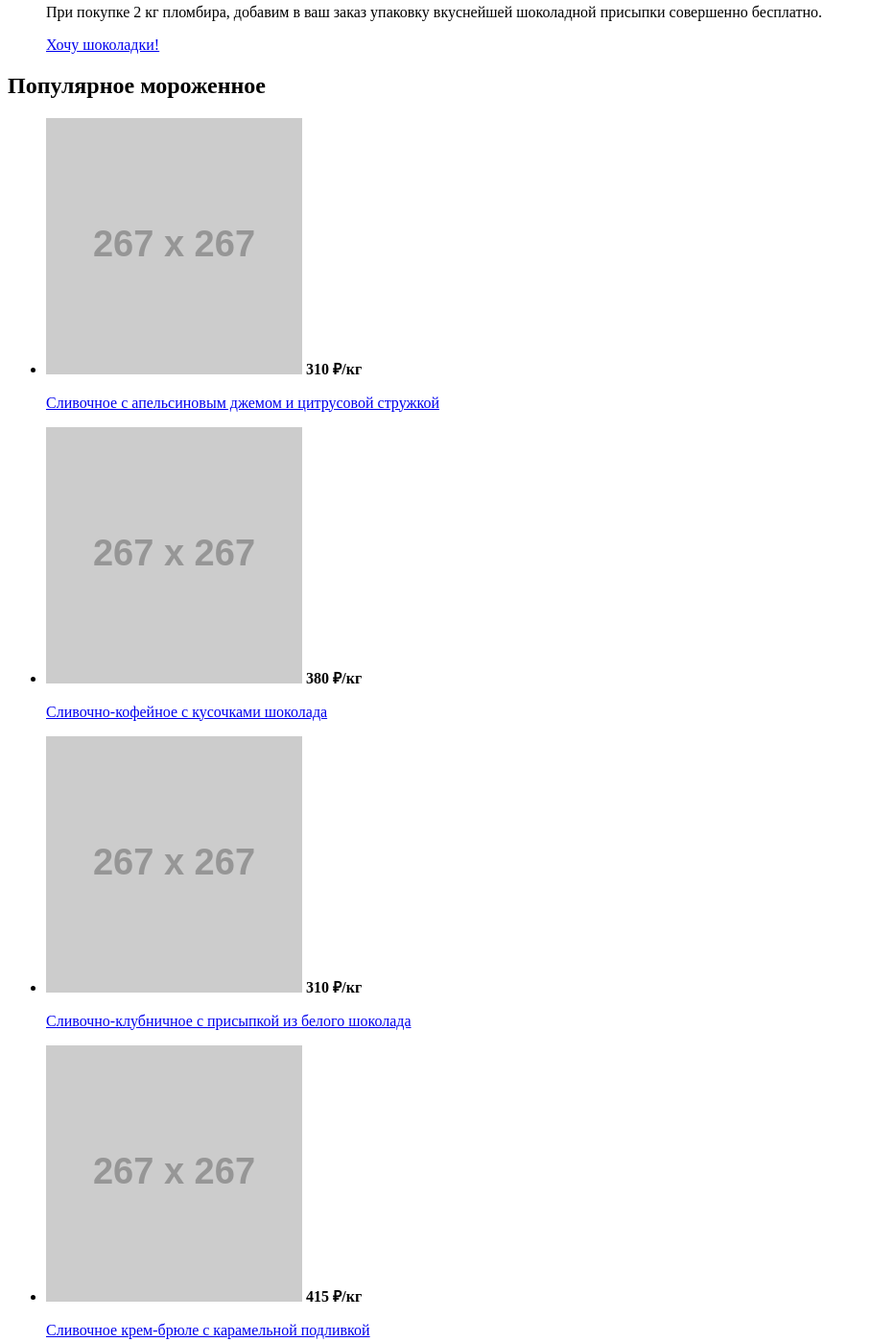
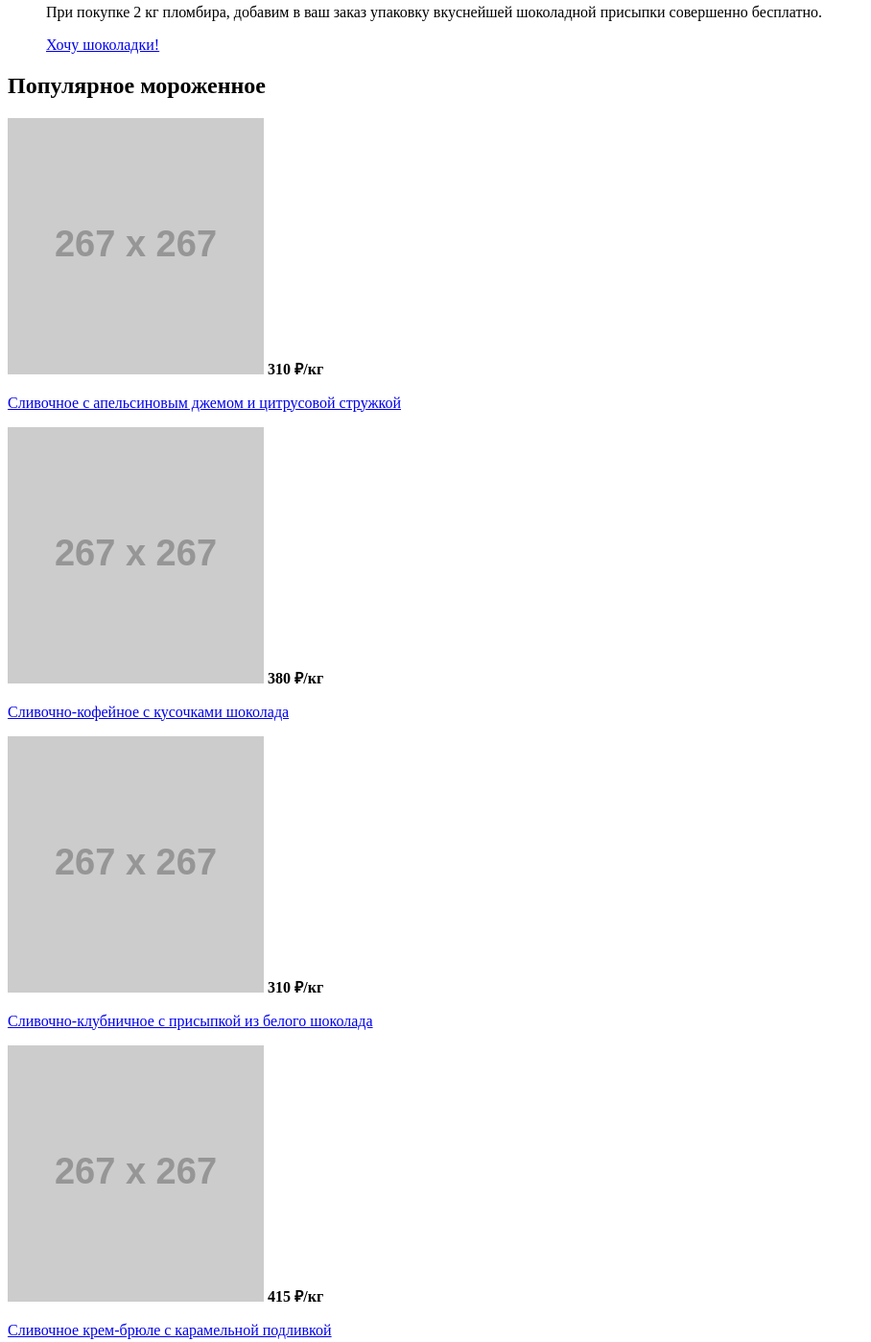
Before and after one commit to grund1k/1761315-gllacy-31, a plain HTML site: page index.html in a window 1280 px wide. Shown: the part 800-2198 px from the top of the page at 96% size, without its empty margins (0-908 px from the left). Drawn offline with Linux system fonts and the light colour scheme; placeholder pictures from the web are drawn by us.

Commit message:
обернул в лого в ссылку + использовал article + поменял на section

```diff
--- a/index.html
+++ b/index.html
@@ -7,7 +7,7 @@
   <body>
 
     <header>
-      <img src="https://via.placeholder.com/154x64" alt="Логотип Глейси">
+      <a><img src="https://via.placeholder.com/154x64" alt="Логотип Глейси"></a>
       <nav>
         <ul>
           <li>
@@ -81,28 +81,26 @@
 
       <section>
         <h2>Популярное мороженное</h2>
-        <ul>
-          <li>
+        <article>
           <img src="https://via.placeholder.com/267x267" alt="Сливочное с апельсиновым джемом и цитрусовой стружкой">
           <b>310 ₽<span>/кг</span></b>
           <p><a href="#">Сливочное с апельсиновым джемом и цитрусовой стружкой</a></p>
-          </li>
-          <li>
+        </article>
+        <article>
           <img src="https://via.placeholder.com/267x267" alt="Сливочно-кофейное с кусочками шоколада">
           <b>380 ₽<span>/кг</span></b>
           <p><a href="#">Сливочно-кофейное с кусочками шоколада</a></p>
-          </li>
-          <li>
+        </article>
+        <article>
           <img src="https://via.placeholder.com/267x267" alt="Сливочно-клубничное с присыпкой из белого шоколада">
           <b>310 ₽<span>/кг</span></b>
           <p><a href="#">Сливочно-клубничное с присыпкой из белого шоколада</a></p>
-          </li>
-          <li>
+        </article>
+        <article>
           <img src="https://via.placeholder.com/267x267" alt="Сливочное крем-брюле с карамельной подливкой ">
           <b>415 ₽<span>/кг</span></b>
           <p><a href="#">Сливочное крем-брюле с карамельной подливкой</a></p>
-          </li>
-        </ul>
+        </article>
       </section>
 
       <section>
@@ -123,7 +121,7 @@
         </ul>
       </section>
 
-      <div>
+      <section>
         <h2>Подписка на новости</h2>
 
         <article>
@@ -137,7 +135,7 @@
           <label for="subscribe-email">Электронная почта</label>
           <button type="submit">Отправить</button>
         </form>
-      </div>
+      </section>
 
       <section>
         <h2>Контакты</h2>
```
Lines whose indentation alone changed are shown as unchanged.
